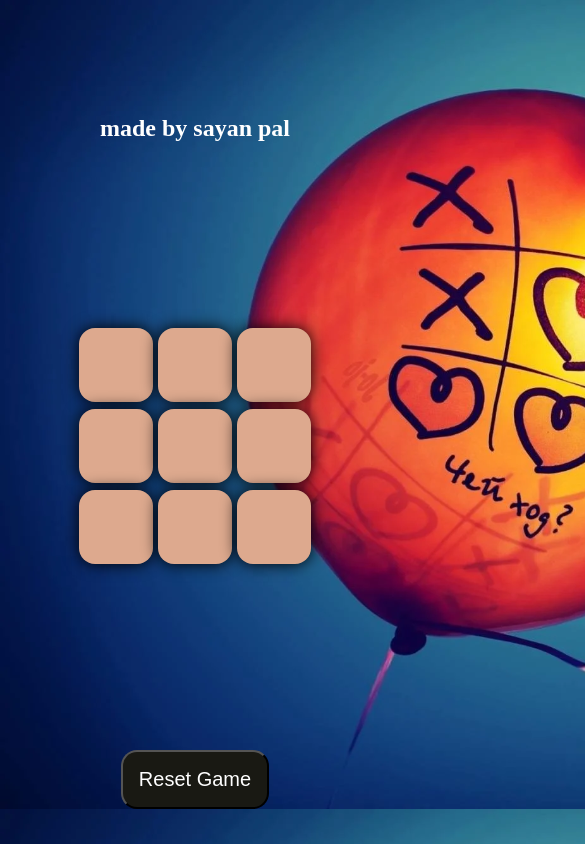
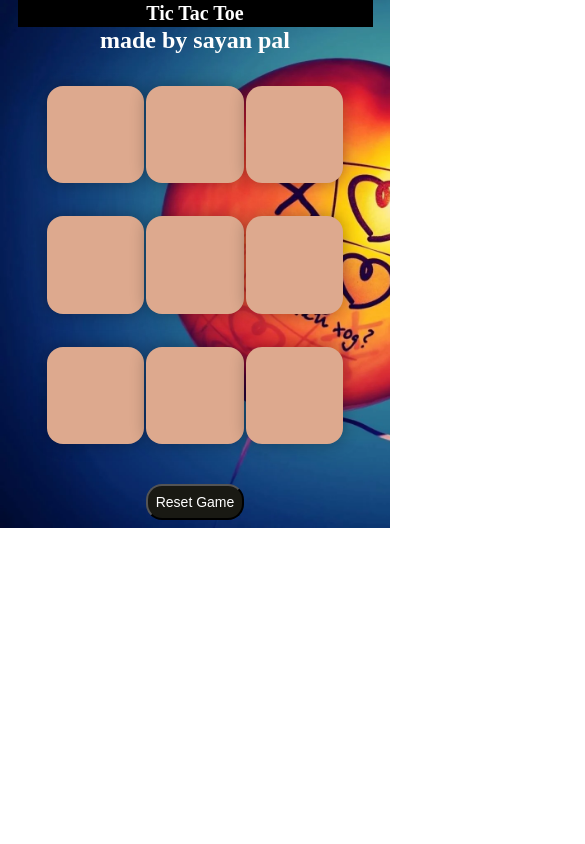
Before and after one commit to sayan9933pal/TIC-TAC-TOE, a plain HTML site: page index.html in a window 390 px wide. Shown: the top 844 px of the page, 585 px wide, since content can reach past the window. Drawn offline with Linux system fonts and the light colour scheme.

Commit message:
Update style.css new change

```diff
--- a/style.css
+++ b/style.css
@@ -1,33 +1,29 @@
+
 * {
     margin: 0;
     padding: 0;
-
 }
-body{
-    /* background-color: #B7E3FB; */
+body {
     text-align: center;
     background-image: url("2.webp");
     background-size: cover;
-
+    background-repeat: no-repeat;
 }
-h1{
+h1 {
     color: #fff;
     background-color: black;
     padding: 2px;
-    margin-left: 670px;
-    margin-right: 670px;
+    margin: 0 auto;
+    width: 50%;
     text-align: center;
 }
-.container{
+.container {
     height: 72vh;
     display: flex;
-
     justify-content: center;
     align-items: center;
-
-
 }
-.game{
+.game {
     height: 61vmin;
     width: 61vmin;
     display: flex;
@@ -35,44 +31,89 @@ h1{
     justify-content: center;
     align-items: center;
     gap: 1.2vmin;
-
 }
-.box{
+.box {
     height: 19vmin;
     width: 19vmin;
     border-radius: 1rem;
     border: none;
-    box-shadow:0 0 1rem rgba(0,0,0.3) ;
+    box-shadow: 0 0 1rem rgba(0, 0, 0, 0.3);
     font-size: 8vmin;
-    color:#560040;
+    color: #560040;
     background-color: #DDA98E;
 }
-#reset-btn{
+#reset-btn, #new-btn {
     padding: 1rem;
     font-size: 1.25rem;
-     background-color: #191913;
-     color: #fff;
-     border-radius: 1rem;
+    background-color: #191913;
+    color: #fff;
+    border-radius: 1rem;
+    margin: 0.5rem;
 }
-#new-btn{
-    padding: 1rem;
-    font-size: 1.25rem;
-     background-color: #191913;
-     color: #fff;
-     border-radius: 1rem;
-}
-#msg{
-
+#msg {
     font-size: 5vmin;
     font-family: 'Segoe UI', Tahoma, Geneva, Verdana, sans-serif;
 }
-.msg-container{
+.msg-container {
     height: 20vmin;
 }
-.hide{
+.hide {
     display: none;
     color: #fff;
 }
-h2{
+h2 {
     color: #fff;
 }
+
+
+@media (max-width: 768px) {
+    h1 {
+        font-size: 1.5rem;
+        width: 70%;
+    }
+    .container {
+        height: auto;
+        padding: 1rem;
+    }
+    .game {
+        height: 80vmin;
+        width: 80vmin;
+        gap: 1vmin;
+    }
+    .box {
+        height: 22vmin;
+        width: 22vmin;
+        font-size: 6vmin;
+    }
+    #msg {
+        font-size: 4vmin;
+    }
+    #reset-btn, #new-btn {
+        padding: 0.75rem;
+        font-size: 1rem;
+    }
+}
+
+@media (max-width: 480px) {
+    h1 {
+        font-size: 1.25rem;
+        width: 90%;
+    }
+    .game {
+        height: 100vmin;
+        width: 100vmin;
+        gap: 0.5vmin;
+    }
+    .box {
+        height: 25vmin;
+        width: 25vmin;
+        font-size: 4.5vmin;
+    }
+    #msg {
+        font-size: 3.5vmin;
+    }
+    #reset-btn, #new-btn {
+        padding: 0.5rem;
+        font-size: 0.875rem;
+    }
+}
```
